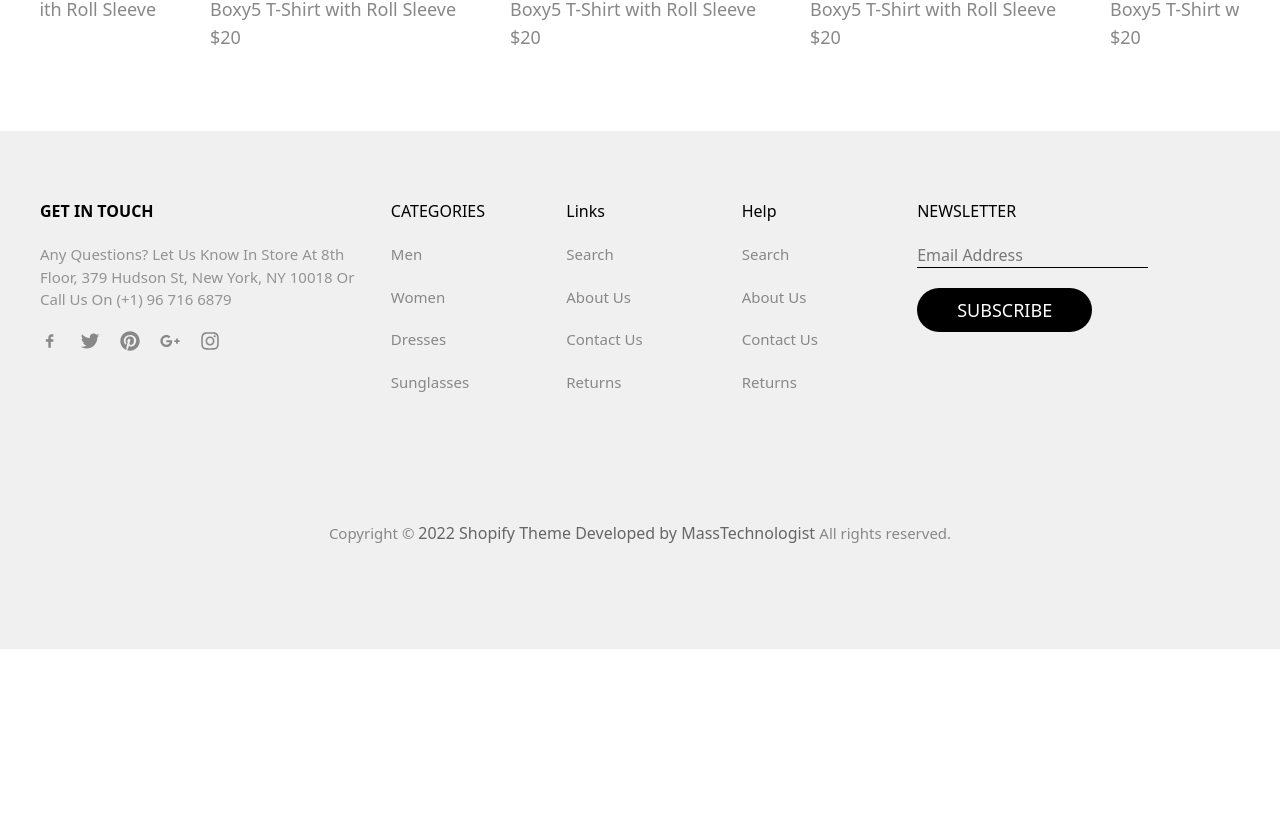
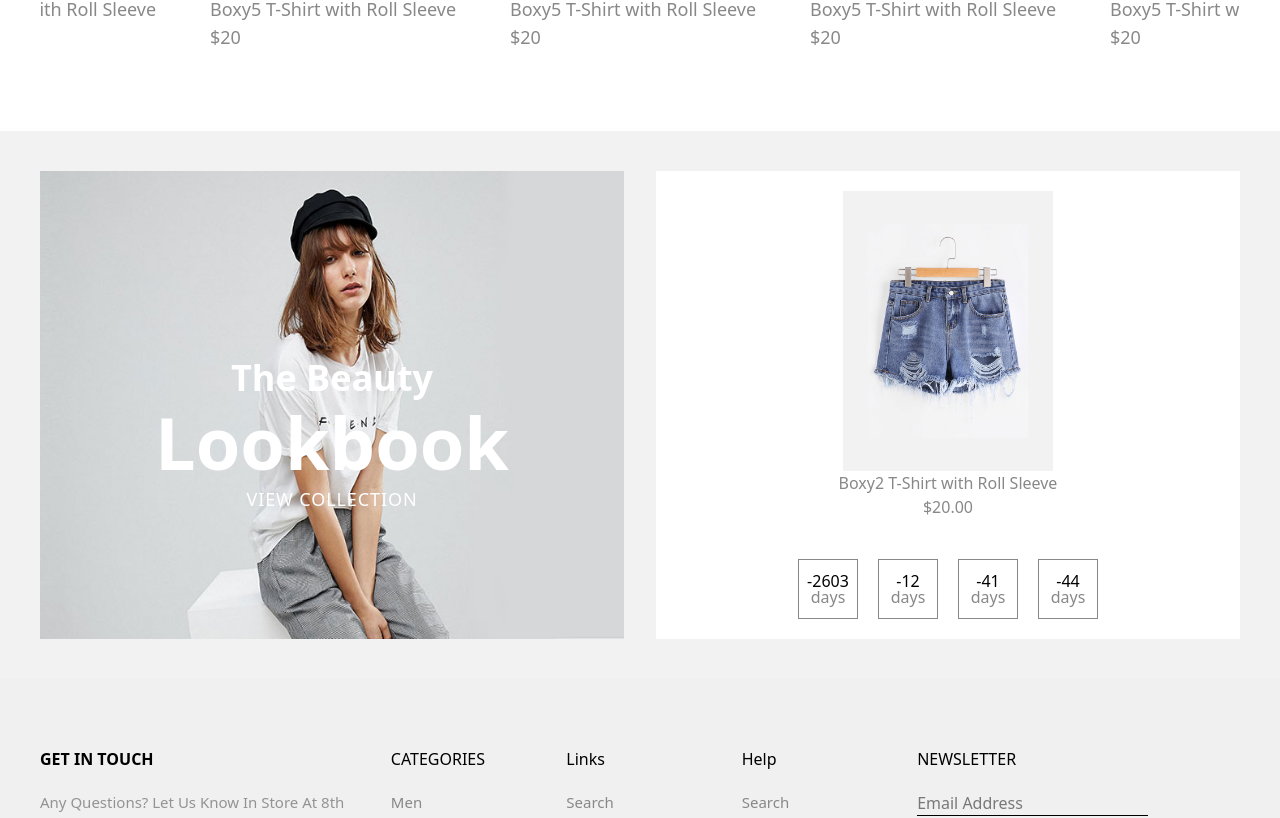
Before and after one commit to Anas-elbourkkadi/Anas_elbourkkadi_finalProject_React, a React (Vite) app: page / in a window 1280 px wide. Shown: the part 2257-3075 px from the top of the page. Before the commit the page ends 2906 px from the top, so only its background shows below. Built offline with nearby package versions, Linux system fonts and the light colour scheme.

Commit message:
added the section number 3 in page home

```diff
--- a/src/compents/proudectTemplet.jsx
+++ b/src/compents/proudectTemplet.jsx
@@ -7,7 +7,7 @@ export const TempletPro = ({image,price,discript}) => {
             <div className='relative group overflow-hidden'>
                 <div className='absolute z-5 top-0 h-full let-0 right-0 w-full duration-500 group-hover:bg-[#00000093]'></div>
                 <img   src={image} alt="image" loading='lazy' />
-                <Btn1 className="absolute group-hover:-translate-y-20 duration-500 left-1/3 -translate-x-1/4 z-6 -bottom-15 rounded-full lg:px-8 lg:py-0.5 text-[15px]" content="add to cart"  />
+                <Btn1 className="absolute group-hover:-translate-y-20 duration-500 left-1/3 -translate-x-1/4 z-6 -bottom-15 rounded-full lg:px-8 lg:py-1 text-[15px]" content="add to cart"  />
             </div>
             <p className='cursor-pointer hover:text-seconderyC text-lg text-primeryC font-thin'>{discript}</p>
             <p className='text-lg text-primeryC font-thin'>{price}</p>
--- a/src/constant/imgesCarousl1.jsx
+++ b/src/constant/imgesCarousl1.jsx
@@ -9,6 +9,14 @@ import image7 from '../assets/images1/images/cards4.webp';
 import image8 from '../assets/images1/images/cards5.webp';
 import image9 from '../assets/images1/images/cards6.webp';
 
+import item1 from '../assets/images1/images/shop-item-09.jpg';
+import item2 from '../assets/images1/images/item-cart-03.jpg';
+import item3 from '../assets/images1/images/item-cart-02.jpg';
+import item4 from '../assets/images1/images/item-07.jpg';
+import item5 from '../assets/images1/images/item-05.jpg';
+import item6 from '../assets/images1/images/item-02.jpg';
+
 
 export default [image1, image2, image3];
 export const ImgCd = [image4, image5, image6, image7, image8, image9];
+export const Items = [item1, item2, item3, item4, item5, item6];
--- a/src/pages/home/index.jsx
+++ b/src/pages/home/index.jsx
@@ -1,3 +1,4 @@
+import { Boxes } from "./parties/boxes";
 import { ImagesCard } from "./parties/cardsImages";
 import { Prodects } from "./parties/prodects";
 import MyCarousel from "./parties/slider";
@@ -11,6 +12,7 @@ export const IndexHome = () => {
             <MyCarousel />
             <ImagesCard/>
             <Prodects/>
+            <Boxes/>
         </main>
     )
 }
--- /dev/null
+++ b/src/pages/home/parties/boxes.jsx
@@ -0,0 +1,44 @@
+import { Items } from "../../../constant/imgesCarousl1";
+import Act from "../../../assets/images1/images/banner-08.jpg";
+
+
+export const Boxes = () => {
+    const getimage = Math.trunc(Items.length * Math.random());
+    return (
+        <div className="grid lg:grid-cols-2  justify-items-center gap-x-8 gap-y-8 px-10 bg-[#f2f2f2] py-10">
+            <div className="relative group lg:w-full  md:w-[85%]  overflow-hidden">
+                <img className="group-hover:scale-110 duration-500 h-full" src={Act} alt="imge" loading="lazy" />
+                <div className="absolute top-[40%] text-center w-full text-white md:space-y-2 space-y-1 capitalize">
+                    <h3 className="md:text-4xl text-lg font-black ">The Beauty</h3>
+                    <h2 className="md:text-7xl  text-2xl font-bold">Lookbook</h2>
+                    <p className="md:text-[18px]  hover:underline cursor-pointer  uppercase tracking-wider font-light">View Collection</p>
+                </div>
+            </div>
+            <div className="bg-white text-center lg:w-full md:py-5 pb-3 md:w-[85%]  group">
+                <div className="md:h-70 h-40   overflow-hidden flex justify-center ">
+                    <img className="object-cover group-hover:scale-110 duration-500" src={Items[getimage]} alt="image" loading="lazy" />
+                </div>
+                <p className="text-primeryC hover:text-seconderyC cursor-pointer"> Boxy2 T-Shirt with Roll Sleeve</p>
+                <p className="text-primeryC">$20.00</p>
+                <div className="flex justify-center gap-x-5 mt-10">
+                    <div className="border border-primeryC w-15 h-15 flex flex-col justify-center items-center leading-none ">
+                        <p>-2603</p>
+                        <p className="text-primeryC">days</p>
+                    </div>
+                    <div className="border border-primeryC w-15 h-15 flex flex-col justify-center items-center leading-none">
+                        <p>-12</p>
+                        <p className="text-primeryC">days</p>
+                    </div>
+                    <div className="border border-primeryC w-15 h-15 flex flex-col justify-center items-center leading-none">
+                        <p>-41</p>
+                        <p className="text-primeryC">days</p>
+                    </div>
+                    <div className="border border-primeryC w-15 h-15 flex flex-col justify-center items-center leading-none">
+                        <p>-44</p>
+                        <p className="text-primeryC">days</p>
+                    </div>
+                </div>
+            </div>
+        </div>
+    )
+}
```
